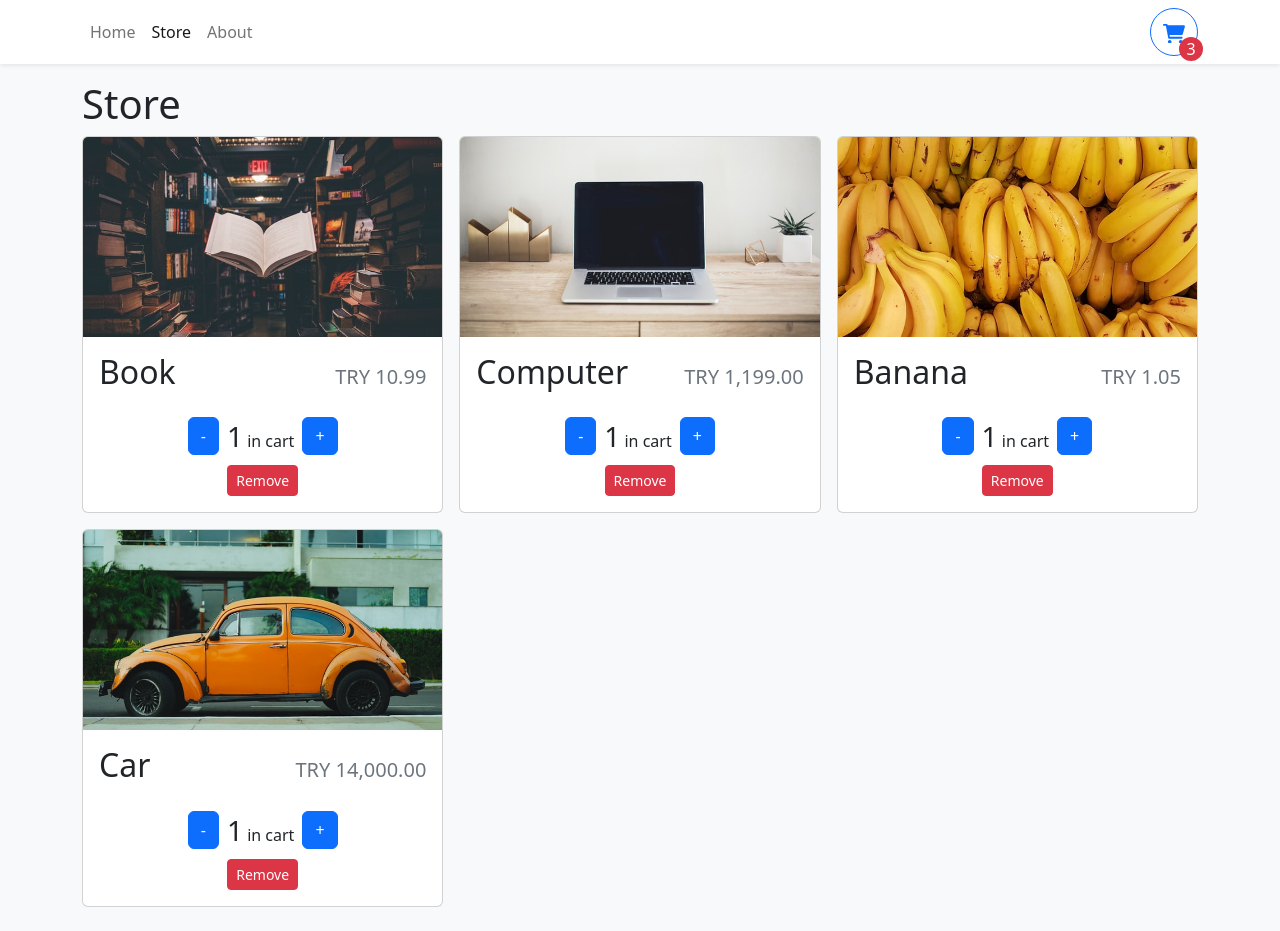
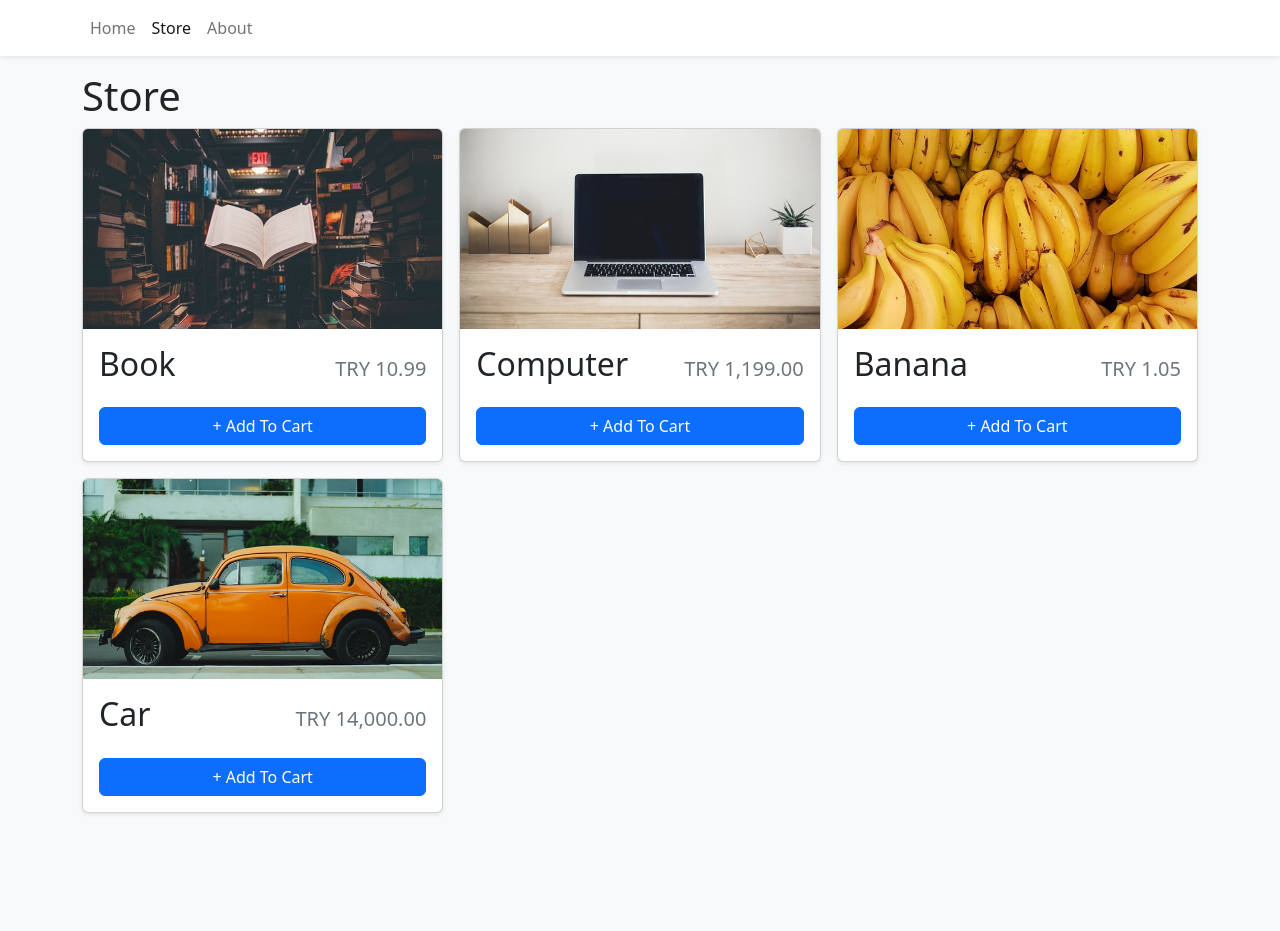
Before and after one commit to yucemetin/advanced-shopping-cart, a React (Vite) app: page /store in a window 1280 px wide. After the commit the page ends 837 px from the top, so only its background shows below. Built offline with nearby package versions, Linux system fonts and the light colour scheme.

Commit message:
shopping cart context added

```diff
--- a/src/App.tsx
+++ b/src/App.tsx
@@ -4,11 +4,12 @@ import Home from "./pages/Home"
 import Store from "./pages/Store"
 import About from "./pages/About"
 import Navbar from "./components/Navbar"
+import { ShoppingCartProvider } from "./context/ShoppingCartContext"
 
 function App() {
 
   return (
-    <>
+    <ShoppingCartProvider>
       <Navbar />
       <Container className="mb-4">
         <Routes>
@@ -17,7 +18,7 @@ function App() {
           <Route path="/about" element={<About />} />
         </Routes>
       </Container>
-    </>
+    </ShoppingCartProvider>
 
   )
 }
--- a/src/components/Navbar.tsx
+++ b/src/components/Navbar.tsx
@@ -1,7 +1,9 @@
 import { Navbar as NavbarBs, Nav, Container, Button } from "react-bootstrap"
 import { NavLink } from "react-router-dom"
+import { useShoppingCart } from "../context/ShoppingCartContext"
 
 export default function Navbar() {
+    const { openCart, cartQuantitiy } = useShoppingCart()
     return (
         <NavbarBs sticky="top" className="bg-white shadow-sm mb-3">
             <Container>
@@ -16,7 +18,8 @@ export default function Navbar() {
                         About
                     </Nav.Link>
                 </Nav>
-                <Button style={{ width: "3rem", height: "3rem", position: "relative" }} variant="outline-primary" className="rounded-circle">
+                {cartQuantitiy > 0 && (
+                    <Button onClick={openCart} style={{ width: "3rem", height: "3rem", position: "relative" }} variant="outline-primary" className="rounded-circle">
                         <svg
                             xmlns="http://www.w3.org/2000/svg"
                             viewBox="0 0 576 512"
@@ -24,8 +27,10 @@ export default function Navbar() {
                         >
                             <path d="M96 0C107.5 0 117.4 8.19 119.6 19.51L121.1 32H541.8C562.1 32 578.3 52.25 572.6 72.66L518.6 264.7C514.7 278.5 502.1 288 487.8 288H170.7L179.9 336H488C501.3 336 512 346.7 512 360C512 373.3 501.3 384 488 384H159.1C148.5 384 138.6 375.8 136.4 364.5L76.14 48H24C10.75 48 0 37.25 0 24C0 10.75 10.75 0 24 0H96zM128 464C128 437.5 149.5 416 176 416C202.5 416 224 437.5 224 464C224 490.5 202.5 512 176 512C149.5 512 128 490.5 128 464zM512 464C512 490.5 490.5 512 464 512C437.5 512 416 490.5 416 464C416 437.5 437.5 416 464 416C490.5 416 512 437.5 512 464z" />
                         </svg>
-                    <div className="rounded-circle bg-danger d-flex justify-content-center align-items-center" style={{ color: "white", width: "1.5rem", height: "1.5rem", position: "absolute", bottom: 0, right: 0, transform: "translate(25%,25%)" }}>3</div>
+                        <div className="rounded-circle bg-danger d-flex justify-content-center align-items-center" style={{ color: "white", width: "1.5rem", height: "1.5rem", position: "absolute", bottom: 0, right: 0, transform: "translate(25%,25%)" }}>{cartQuantitiy}</div>
                     </Button>
+                )}
+
             </Container>
         </NavbarBs>
     )
--- a/src/components/StoreItem.tsx
+++ b/src/components/StoreItem.tsx
@@ -1,4 +1,5 @@
 import { Button, Card } from "react-bootstrap"
+import { useShoppingCart } from "../context/ShoppingCartContext"
 import { formatCurrency } from "../utilities/formatCurrency"
 
 type StoreItemProps = {
@@ -9,9 +10,10 @@ type StoreItemProps = {
 }
 
 export default function StoreItem({ id, name, price, imgUrl }: StoreItemProps) {
-    const quantity = 1
+    const { getItemQuantity, increaseCartQuantity, decreaseCartQuantity, removeFromCart } = useShoppingCart()
+    const quantity: number = getItemQuantity(id)
     return (
-        <Card className="h-100">
+        <Card className="h-100 shadow-sm">
             <Card.Img variant="top" src={imgUrl} height="200px" style={{ objectFit: "cover" }} />
             <Card.Body>
                 <Card.Title className="d-flex justify-content-between align-items-baseline mb-4">
@@ -20,19 +22,19 @@ export default function StoreItem({ id, name, price, imgUrl }: StoreItemProps) {
                 </Card.Title>
                 <div className="mt-auto">
                     {quantity === 0 ? (
-                        <Button className="w-100">+ Add To Cart</Button>
+                        <Button className="w-100" onClick={() => increaseCartQuantity(id)}>+ Add To Cart</Button>
                     ) : (<div className="d-flex align-items-center flex-column" style={{ gap: ".5rem" }}>
                         <div className="d-flex align-items-center justify-content-center" style={{ gap: ".5rem" }}>
-                            <Button>-</Button>
+                            <Button onClick={() => decreaseCartQuantity(id)}>-</Button>
                             <div>
                                 <span className="fs-3" >{quantity}</span> in cart
                             </div>
-                            <Button>+</Button>
+                            <Button onClick={() => increaseCartQuantity(id)}>+</Button>
                         </div>
-                        <Button variant="danger" size="sm">Remove</Button>
+                        <Button variant="danger" size="sm" onClick={() => removeFromCart(id)}>Remove</Button>
                     </div>)}
                 </div>
             </Card.Body>
-        </Card>
+        </Card >
     )
 }
--- /dev/null
+++ b/src/context/ShoppingCartContext.tsx
@@ -0,0 +1,88 @@
+import { createContext, ReactNode, useContext, useState } from "react";
+
+type ShoppingCartProviderProps = {
+  children: ReactNode
+}
+
+type CartItem = {
+  id: number
+  quantity: number
+}
+
+type ShoppingCartContext = {
+  openCart: () => void
+  closeCart: () => void
+  getItemQuantity: (id: number) => number
+  increaseCartQuantity: (id: number) => void
+  decreaseCartQuantity: (id: number) => void
+  removeFromCart: (id: number) => void
+  cartQuantitiy: number
+  cartItems: CartItem[]
+}
+
+const ShoppingCartContext = createContext({} as ShoppingCartContext)
+
+export function useShoppingCart() {
+  return useContext(ShoppingCartContext)
+}
+
+export function ShoppingCartProvider({ children }: ShoppingCartProviderProps) {
+  const [cartItems, setCartItems] = useState<CartItem[]>([])
+  const [isOpen, setIsOpen] = useState(false)
+
+  const cartQuantitiy = cartItems.reduce((quantity, item) => item.quantity + quantity, 0)
+
+  const openCart = () => setIsOpen(true)
+
+  const closeCart = () => setIsOpen(false)
+
+  function getItemQuantity(id: number) {
+    return cartItems.find(item => item.id === id)?.quantity ?? 0
+  }
+
+  function increaseCartQuantity(id: number) {
+    setCartItems(currItems => {
+      if (currItems.find(item => item.id === id) == null) {
+        return [...currItems, { id, quantity: 1 }]
+      } else {
+        return currItems.map(item => {
+          if (item.id === id) {
+            return { ...item, quantity: item.quantity + 1 }
+          } else {
+            return item
+          }
+        })
+      }
+    })
+  }
+
+  function decreaseCartQuantity(id: number) {
+    setCartItems(currItems => {
+      if (currItems.find(item => item.id === id)?.quantity === 1) {
+        return currItems.filter(item => item.id !== id)
+      } else {
+        return currItems.map(item => {
+          if (item.id === id) {
+            return { ...item, quantity: item.quantity - 1 }
+          } else {
+            return item
+          }
+        })
+      }
+    })
+  }
+
+  function removeFromCart(id: number) {
+    setCartItems(currItems => {
+      return currItems.filter(item => item.id !== id)
+    })
+  }
+
+
+
+  return (
+    <ShoppingCartContext.Provider value={{ openCart, closeCart, getItemQuantity, increaseCartQuantity, decreaseCartQuantity, removeFromCart, cartQuantitiy, cartItems }}>
+      {children}
+    </ShoppingCartContext.Provider>
+  )
+}
--- a/src/pages/Home.tsx
+++ b/src/pages/Home.tsx
@@ -1,5 +1,8 @@
 export default function Home() {
     return (
-        <div>Home</div>
+        <div>
+            <h1>Home</h1>
+        </div>
+
     )
 }
```
Lines whose indentation alone changed are shown as unchanged.
